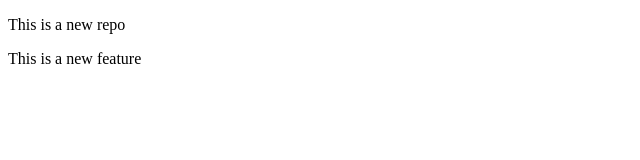
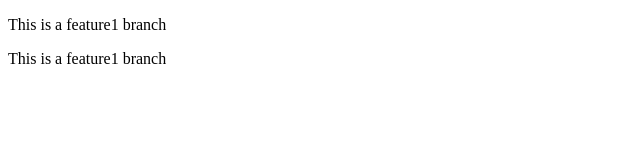
Before and after one commit to MehnaazYeasmim/LocalRepo, a plain HTML site: page index.html in a window 1280 px wide. Shown: the full height of the page, 0-640 px from the left. Drawn offline with Linux system fonts and the light colour scheme.

Commit message:
Third time feature added

```diff
--- a/index.html
+++ b/index.html
@@ -8,10 +8,10 @@
 </head>
 <body>
     <p>
-        This is a new repo
+        This is a feature1 branch
     </p>
-    <p>
-        This is a new feature
-    </p>
-</body>
+     <p>
+        This is a feature1 branch
+     </p>
+     </body>
 </html>
```
